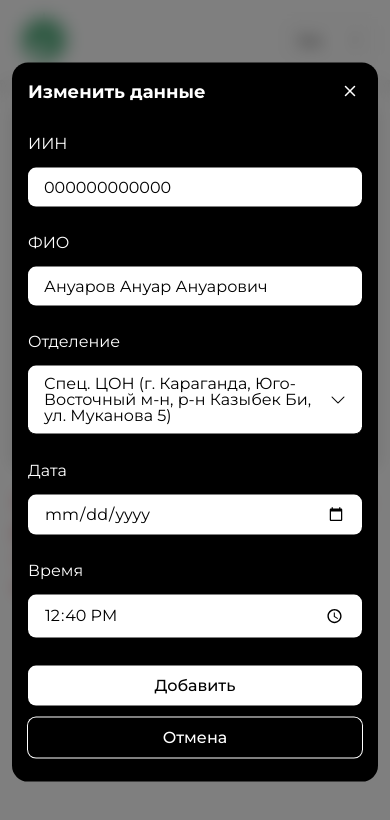
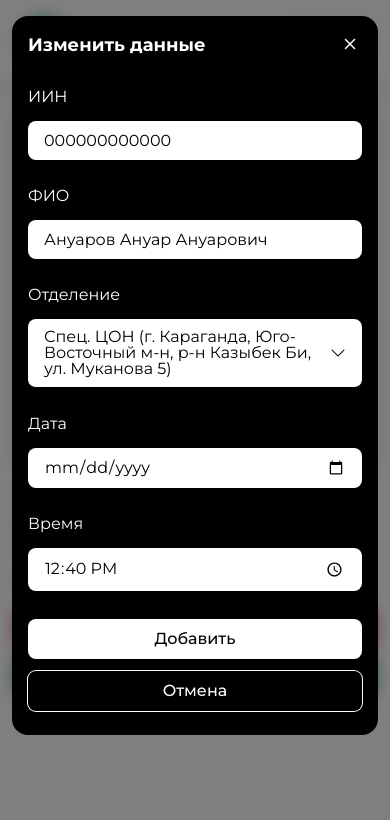
Before and after one commit to WorthEx/BookingGov4c, a Vue app: page / in a window 390 px wide. Both pictures are taken after a click on the button "Отменить". Shown: the top 820 px of the page. Built offline with nearby package versions, Linux system fonts and the light colour scheme.

Commit message:
фикс для мобилки №1

```diff
--- a/src/components/Navigation.vue
+++ b/src/components/Navigation.vue
@@ -13,7 +13,7 @@ const langSelectOpened = ref(false);
 <template>
   <div class="relative">
     <div
-        class="w-full select-none fixed top-0 z-[1000] shadow-[0_0_1.5rem_.5rem_rgba(0,0,0,.1)]">
+        class="w-full select-none fixed top-0 z-[1000] shadow-[0_0_1.5rem_.5rem_rgba(0,0,0,.1)] bg-white">
       <Container>
         <div
             class="sm:h-32 h-20 flex justify-between items-center text-[14px] md:text-[16px]">
--- a/src/components/modals/Modal.vue
+++ b/src/components/modals/Modal.vue
@@ -10,11 +10,13 @@ defineEmits(['closeModal'])
 </script>
 
 <template>
-  <div class="fixed inset-0 z-[1000] size-full bg-black/50 backdrop-blur-[.5rem]"
-       @click.stop.prevent="$emit('closeModal')"
-       @drag.prevent.stop>
-    <div class="absolute -translate-x-1/2 left-1/2 -translate-y-1/2 top-1/2
-    bg-black rounded-[1rem] flex flex-col *:w-full select-none w-[calc(100%-1.5rem)] md:w-[40rem] overflow-hidden"
+  <div
+      class="fixed inset-0 z-[1000] size-full bg-black/50 backdrop-blur-[.5rem] sm:py-20 py-4"
+      @click.stop.prevent="$emit('closeModal')"
+      @drag.prevent.stop>
+    <div class="absolute -translate-x-1/2 left-1/2
+    bg-black rounded-[1rem] flex flex-col *:w-full select-none w-[calc(100%-1.5rem)] md:w-[40rem]
+    overflow-y-auto max-h-[calc(100vh-2rem)] no-scrollbar"
          @click.stop.prevent>
       <div :class="props.title ? 'justify-between sm:py-[1.5rem] py-[1rem]' : 'justify-end sm:py-[1rem] py-[1rem]'"
            class="flex sm:gap-4 gap-2 items-center sm:px-[2rem] px-[1rem]">
--- a/src/components/modals/custom/ChangeDataModal.vue
+++ b/src/components/modals/custom/ChangeDataModal.vue
@@ -42,7 +42,7 @@ const changeData = () => {
     iin: iin.value,
     fio: fio.value,
     department: department.value,
-    date: dateToString(date.value),
+    date: date.value,
     time: time.value,
   })
 }
@@ -122,7 +122,7 @@ onMounted(_ => {
       <div class="flex flex-col gap-[1rem]">
         <label class="text-white" for="Дата">Дата</label>
         <input id="Дата" v-model="date" autocomplete="off"
-               class="px-4 py-2.5 ring-black ring-[1px] rounded-[.5rem] bg-white
+               class="w-full px-4 py-2.5 ring-black ring-[1px] rounded-[.5rem] bg-white
              placeholder:text-[#C3C3C3] outline-none
              transition-all hover:ring-[#AAAAAA]"
                name="Дата"
@@ -131,7 +131,7 @@ onMounted(_ => {
       <div class="flex flex-col gap-[1rem]">
         <label class="text-white" for="Время">Время</label>
         <input id="Время" v-model="time"
-               class="px-4 py-2.5 ring-black ring-[1px] rounded-[.5rem] bg-white
+               class="w-full px-4 py-2.5 ring-black ring-[1px] rounded-[.5rem] bg-white
              placeholder:text-[#C3C3C3] outline-none
              transition-all hover:ring-[#AAAAAA]"
                name="Время"
--- a/src/components/pages/Main.vue
+++ b/src/components/pages/Main.vue
@@ -1,18 +1,12 @@
 <script setup>
 import {useModal} from "@/components/modals/useModal.js";
-import {markRaw, onMounted, ref} from "vue";
+import {markRaw} from "vue";
 import ChangeDataModal from "@/components/modals/custom/ChangeDataModal.vue";
 import Container from "@/components/Container.vue";
 import {useBookingStore} from "@/stores/booking.js";
 
 const modal = useModal()
 const bookingStore = useBookingStore()
-
-const iin = ref("")
-const fio = ref("")
-const department = ref("")
-const date = ref("")
-const time = ref("")
 
 const onCloseChangeDataModal = _ => {
   document.body.style.overflow = "auto"
@@ -26,12 +20,6 @@ const onChangeData = (newData) => {
   bookingStore.date = newData.date
   bookingStore.time = newData.time
 
-  iin.value = newData.iin;
-  fio.value = newData.fio;
-  department.value = newData.department;
-  date.value = newData.date;
-  time.value = newData.time;
-
   onCloseChangeDataModal()
 }
 
@@ -41,13 +29,6 @@ const openChangeDataModal = _ => {
   modal.showModal()
 }
 
-onMounted(_ => {
-  iin.value = bookingStore.iin;
-  fio.value = bookingStore.fio;
-  department.value = bookingStore.department;
-  date.value = bookingStore.date;
-  time.value = bookingStore.time;
-})
 </script>
 
 <template>
@@ -61,31 +42,30 @@ onMounted(_ => {
   </Teleport>
   <div class="min-h-screen sm:py-32 py-20 ">
     <Container>
-      <div class="flex flex-col items-center gap-6 select-none sm:py-12 py-8">
+      <div class="flex flex-col items-center sm:gap-6 gap-4 select-none sm:py-12 py-8">
         <div class="ring-black ring-1 rounded-md p-6 w-full sm:w-fit sm:max-w-[40rem] overflow-hidden
          flex flex-col gap-8">
           <span class="text-center block sm:text-[29px] text-2xl font-medium">Предварительная информация</span>
           <div class="flex flex-col sm:gap-8 gap-6 font-medium">
-            <span>ИИН:&nbsp;&nbsp;<span class="font-bold">{{ iin }}</span></span>
-            <span>ФИО:&nbsp;&nbsp;<span class="font-bold">{{ fio }}</span></span>
-            <span>Отделение:&nbsp;&nbsp;<span class="font-bold">{{ department }}</span></span>
-            <span>Дата:&nbsp;&nbsp;<span class="font-bold">{{ date }}</span></span>
-            <span>Время:&nbsp;&nbsp;<span class="font-bold">{{ time }}</span></span>
+            <span>ИИН:&nbsp;&nbsp;<span class="font-bold">{{ bookingStore.iin }}</span></span>
+            <span>ФИО:&nbsp;&nbsp;<span class="font-bold">{{ bookingStore.fio }}</span></span>
+            <span>Отделение:&nbsp;&nbsp;<span class="font-bold">{{ bookingStore.department }}</span></span>
+            <span>Дата:&nbsp;&nbsp;<span class="font-bold">{{ bookingStore.date }}</span></span>
+            <span>Время:&nbsp;&nbsp;<span class="font-bold">{{ bookingStore.time }}</span></span>
           </div>
         </div>
         <span
-            class="font-bold text-[#dc3545] text-xl sm:text-center">Удостоверьтесь в правильности данных.
+            class="font-bold text-[#dc3545] sm:text-xl text-lg sm:text-center">Удостоверьтесь в правильности данных.
           После нажатия кнопки «Подтвердить» бронирование не подлежит отмене.</span>
-        <div class="flex gap-12">
+        <div class="flex sm:flex-row flex-col justify-center sm:gap-12 gap-2 w-full">
           <button
               class="bg-[#dc3545] hover:bg-[#bb2d3b] active:bg-[#b02a37] transition-all
-              text-white px-4 py-3 rounded-lg cursor-pointer" @click.prevent="openChangeDataModal">
+              text-white px-4 py-3 rounded-lg cursor-pointer flex justify-center" @click.prevent="openChangeDataModal">
             Отменить
           </button>
           <a
               class="bg-[#198754] hover:bg-[#157347] active:bg-[#146c43] transition-all
-              text-white px-4 py-3 rounded-lg" href="https://booking.gov4c.kz/" target="_blank"
-          >
+              text-white px-4 py-3 rounded-lg flex justify-center" href="https://booking.gov4c.kz/" target="_blank">
             Подтвердить
           </a>
         </div>
--- a/src/stores/booking.js
+++ b/src/stores/booking.js
@@ -5,7 +5,7 @@ export const useBookingStore = defineStore('booking', () => {
 		const iin = ref("000000000000")
 		const fio = ref("Ануаров Ануар Ануарович")
 		const department = ref('Спец. ЦОН (г. Караганда, Юго-Восточный м-н, р-н Казыбек Би, ул. Муканова 5)')
-		const date = ref('00.00.0000')
+		const date = ref('0000-00-00')
 		const time = ref('12:40')
 
 		return {iin, fio, department, date, time}
```
